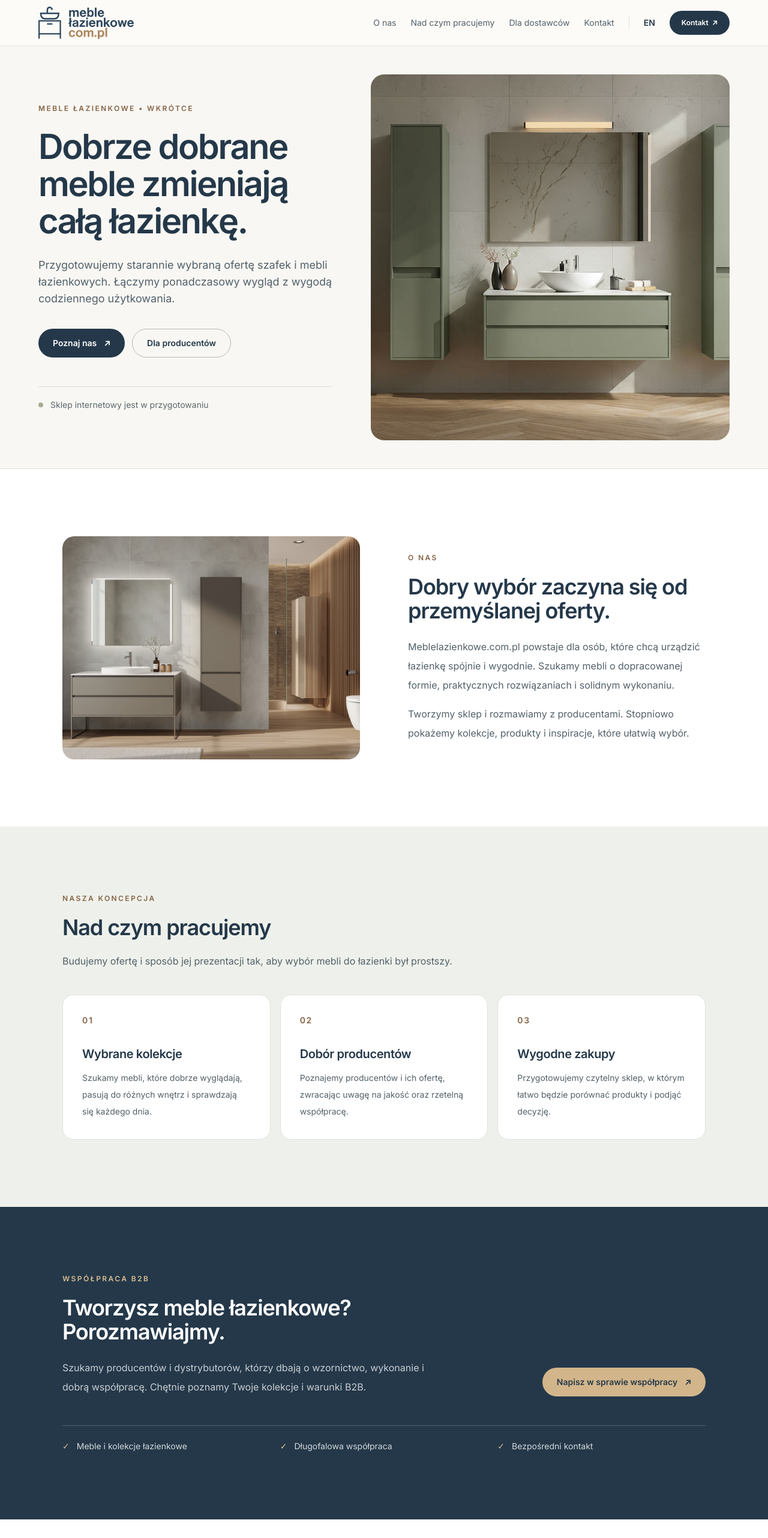
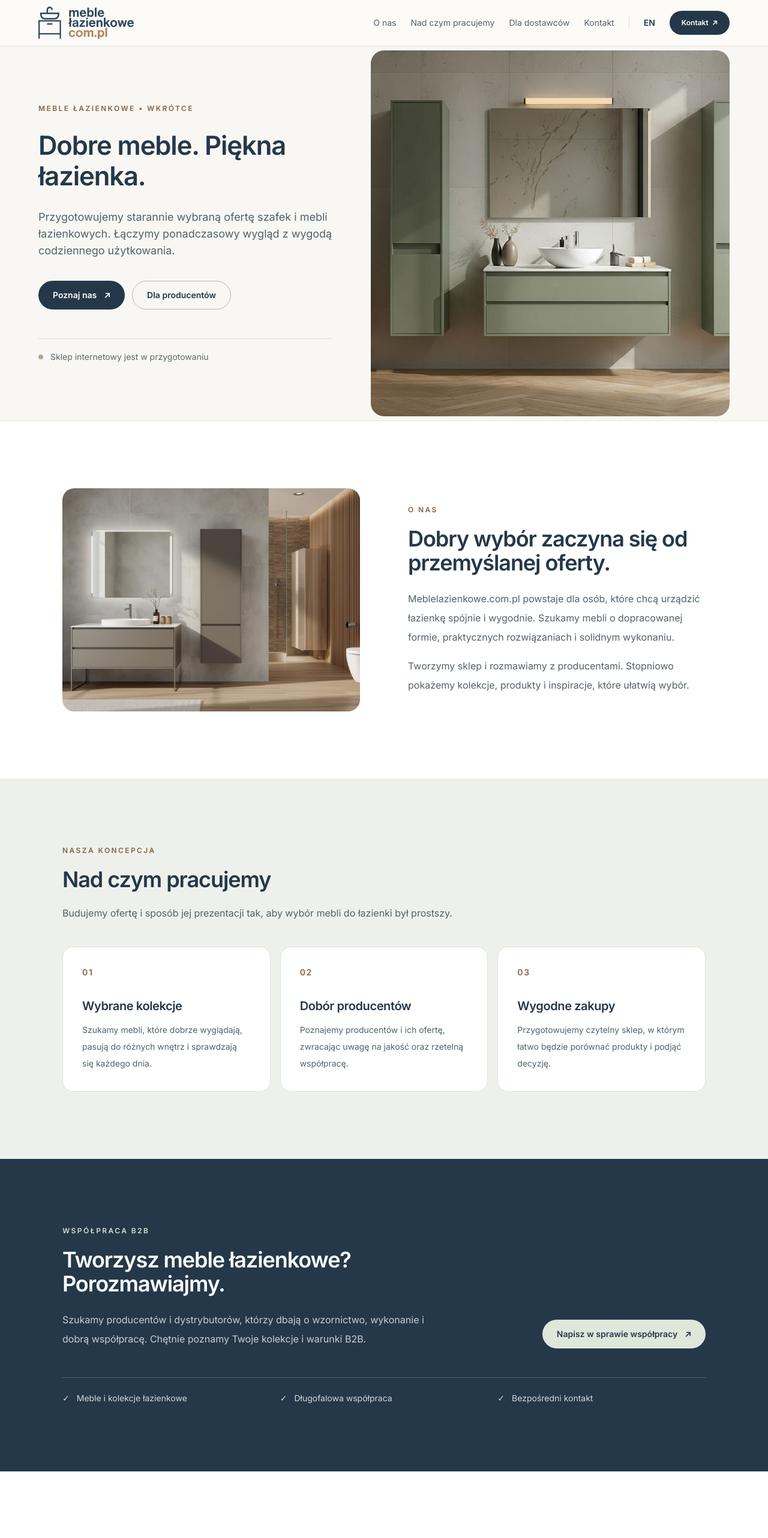
Before and after one commit to veraSwan/meblelazienkowe_com_pl, a Next.js app: page / in a window 1280 px wide. Shown: the top 2564 px of the page at 60% size. Built offline with nearby package versions, Linux system fonts and the light colour scheme.

Commit message:
refine hero typography and soften accent palette

```diff
--- a/app/components/CompanyLanding.tsx
+++ b/app/components/CompanyLanding.tsx
@@ -35,7 +35,7 @@ type Copy = {
 const copy: Record<Locale, Copy> = {
   pl: {
     eyebrow: "Meble łazienkowe • wkrótce",
-    title: "Dobrze dobrane meble zmieniają całą łazienkę.",
+    title: "Dobre meble. Piękna łazienka.",
     lead: "Przygotowujemy starannie wybraną ofertę szafek i mebli łazienkowych. Łączymy ponadczasowy wygląd z wygodą codziennego użytkowania.",
     primaryCta: "Poznaj nas",
     secondaryCta: "Dla producentów",
@@ -68,7 +68,7 @@ const copy: Record<Locale, Copy> = {
   },
   en: {
     eyebrow: "Bathroom furniture • coming soon",
-    title: "The right furniture transforms a bathroom.",
+    title: "Good furniture. A better bathroom.",
     lead: "We are preparing a carefully selected range of bathroom cabinets and furniture, bringing timeless design together with everyday comfort.",
     primaryCta: "Meet us",
     secondaryCta: "For manufacturers",
@@ -112,7 +112,7 @@ export function CompanyLanding({ locale = "pl" }: { locale?: Locale }) {
         <div className="mx-auto grid max-w-[1320px] lg:grid-cols-[minmax(0,0.9fr)_minmax(0,1.1fr)] lg:items-center lg:gap-12 lg:px-16 xl:gap-16">
           <div className="order-2 px-6 py-14 sm:px-10 sm:py-20 lg:order-1 lg:px-0 lg:py-24">
             <p className="text-xs font-semibold uppercase tracking-[0.2em] text-[#856344]">{t.eyebrow}</p>
-            <h1 className="mt-6 max-w-[650px] text-[clamp(2.5rem,4.5vw,4.75rem)] font-semibold leading-[1.08] tracking-[-0.04em]">{t.title}</h1>
+            <h1 className="mt-7 max-w-[560px] text-[clamp(2.5rem,3.4vw,3.625rem)] font-semibold leading-[1.18] tracking-[-0.025em]">{t.title}</h1>
             <p className="mt-7 max-w-[540px] text-base leading-8 text-[#52616a] sm:text-lg">{t.lead}</p>
             <div className="mt-9 flex flex-wrap gap-3">
               <a href="#about" className="inline-flex min-h-12 items-center justify-center rounded-full bg-[#243849] px-6 text-sm font-semibold text-white transition hover:bg-[#385369] focus-visible:outline focus-visible:outline-2 focus-visible:outline-offset-2 focus-visible:outline-[#243849]">
@@ -179,17 +179,17 @@ export function CompanyLanding({ locale = "pl" }: { locale?: Locale }) {
         <div className="mx-auto max-w-[1200px] px-6 sm:px-10 lg:px-16">
           <div className="grid items-end gap-9 lg:grid-cols-[minmax(0,1fr)_auto] lg:gap-14">
             <div className="max-w-[760px]">
-              <p className="text-xs font-semibold uppercase tracking-[0.2em] text-[#d8bd93]">{t.suppliersEyebrow}</p>
+              <p className="text-xs font-semibold uppercase tracking-[0.2em] text-[#d1ddce]">{t.suppliersEyebrow}</p>
               <h2 className="mt-5 text-3xl font-semibold leading-[1.18] tracking-[-0.03em] sm:text-4xl">{t.suppliersTitle}</h2>
               <p className="mt-6 max-w-[650px] text-base leading-8 text-white/75">{t.suppliersBody}</p>
             </div>
-            <a href={"mailto:kontakt@meblelazienkowe.com.pl?subject=" + subject} className="inline-flex min-h-12 items-center justify-center rounded-full bg-[#d2b58a] px-6 text-sm font-semibold text-[#243849] transition hover:bg-[#e2c9a4] focus-visible:outline focus-visible:outline-2 focus-visible:outline-offset-2 focus-visible:outline-white">
+            <a href={"mailto:kontakt@meblelazienkowe.com.pl?subject=" + subject} className="inline-flex min-h-12 items-center justify-center rounded-full bg-[#dfe7da] px-6 text-sm font-semibold text-[#243849] transition hover:bg-[#edf2e9] focus-visible:outline focus-visible:outline-2 focus-visible:outline-offset-2 focus-visible:outline-white">
               {t.suppliersCta} <span className="ml-3" aria-hidden="true">↗</span>
             </a>
           </div>
           <div className="mt-12 grid gap-4 border-t border-white/20 pt-6 sm:grid-cols-3">
             {t.supplierPoints.map((point) => (
-              <p key={point} className="flex items-center gap-3 text-sm text-white/80"><span className="text-[#d8bd93]" aria-hidden="true">✓</span>{point}</p>
+              <p key={point} className="flex items-center gap-3 text-sm text-white/80"><span className="text-[#d1ddce]" aria-hidden="true">✓</span>{point}</p>
             ))}
           </div>
         </div>
```
